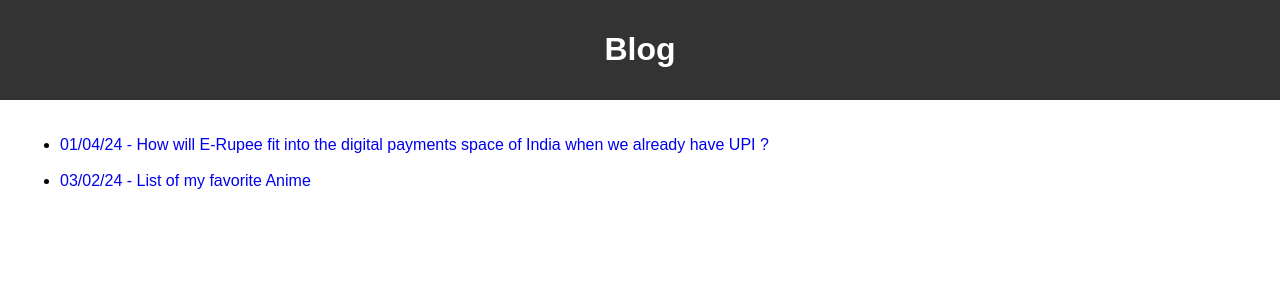
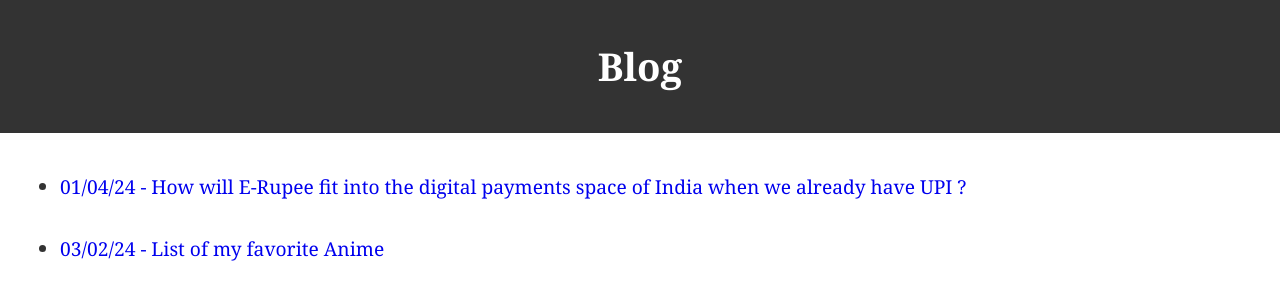
Before and after one commit to dhiraj-ydv/11ty_blog, an Eleventy site: page index.html in a window 1280 px wide. Built offline with nearby package versions, Linux system fonts and the light colour scheme; Eleventy itself is replaced by a stand-in of ours; files that its build step writes are made by us from their sources.

Commit message:
Update styles.css

```diff
--- a/styles.css
+++ b/styles.css
@@ -1,5 +1,8 @@
 body {
-    font-family: Arial, sans-serif;
+    font-family: 'Georgia', serif;
+            font-size: 1.2em;
+            line-height: 1.6;
+            color: #333;
     margin: 0;
     padding: 0;
 }
```
